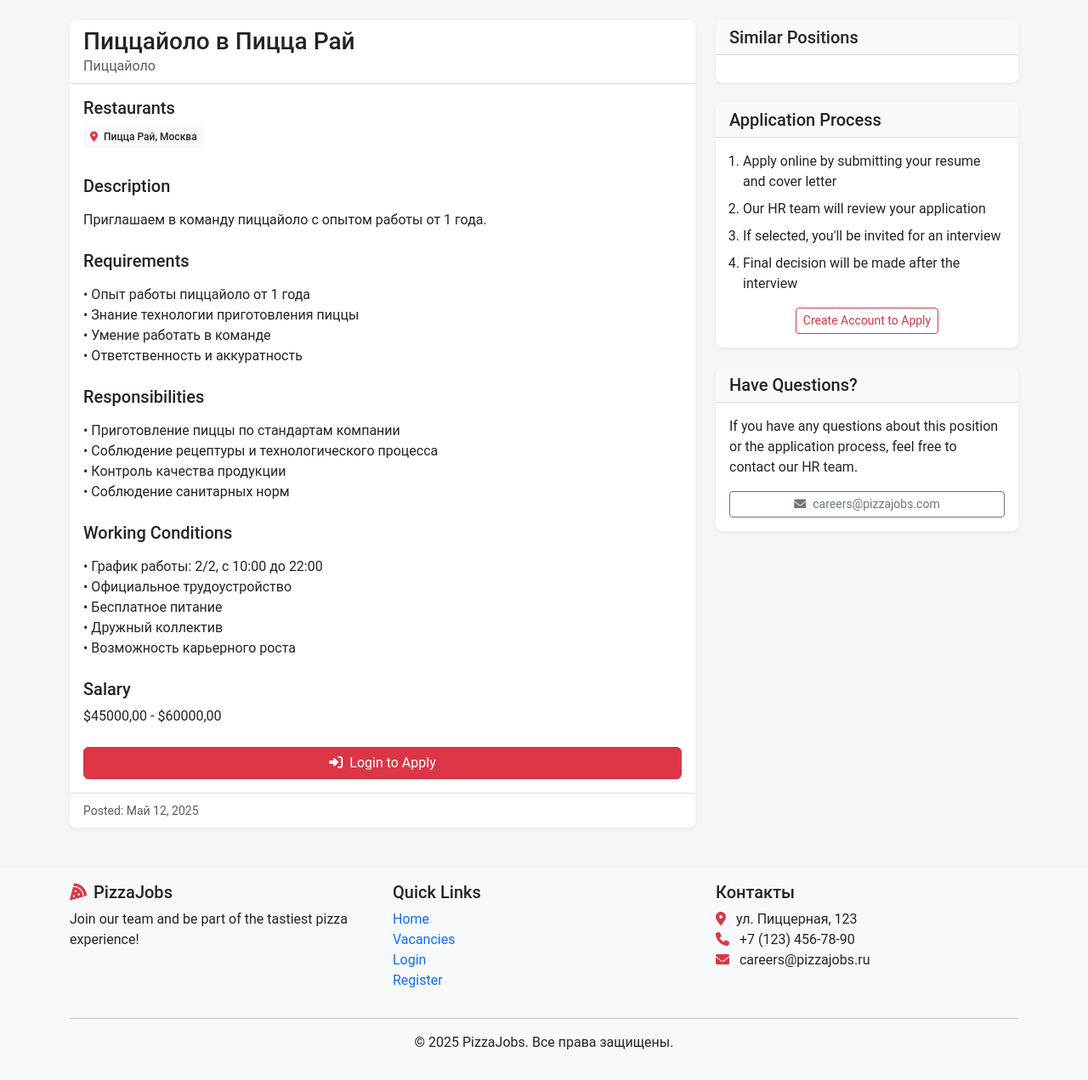
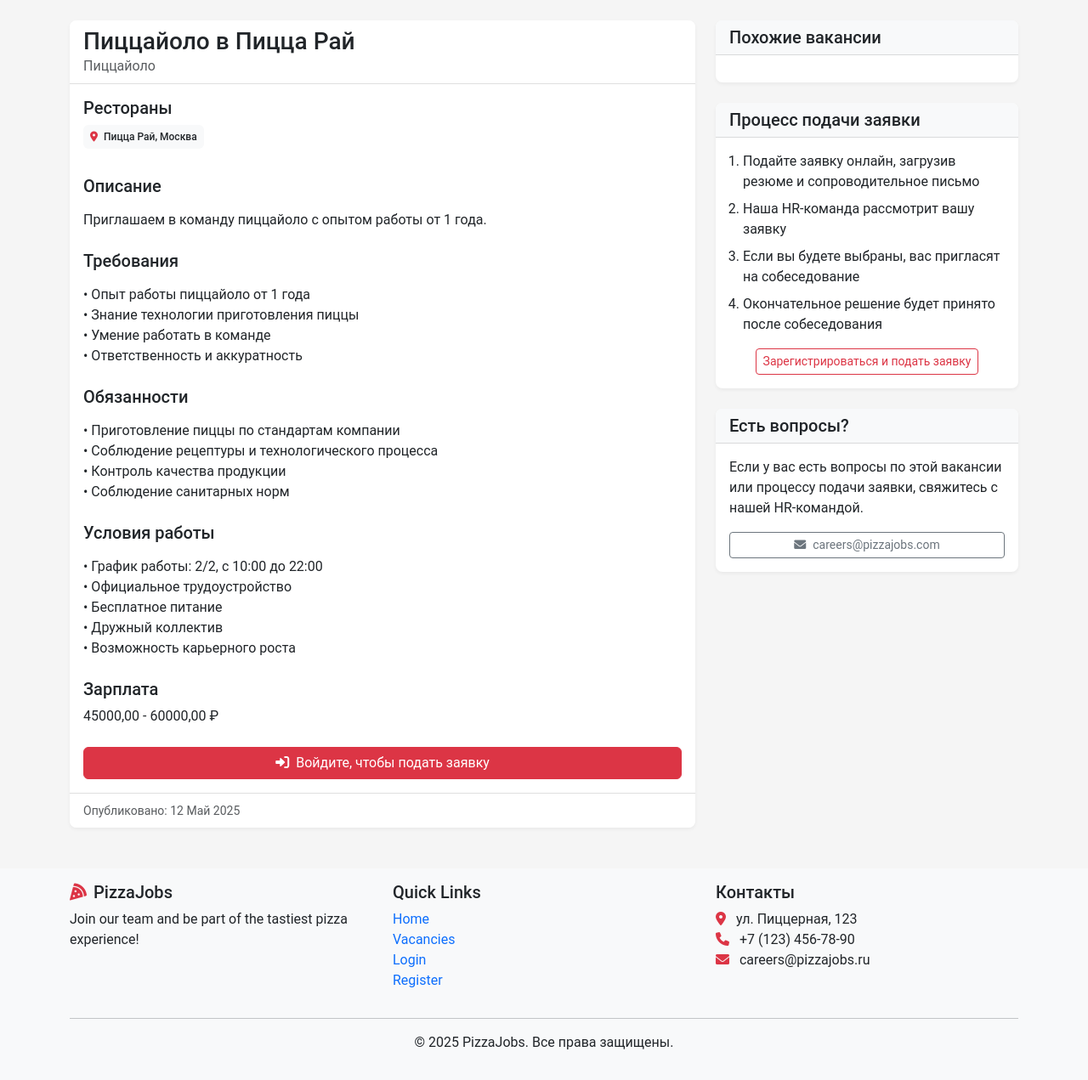
Before and after one commit to Ser-Ruslan/PizzaStaffMatchmaker, a Django app: page /vacancies/1/ in a window 1280 px wide. Shown: the part 56-1327 px from the top of the page at 85% size. Run offline with Django 4.2, Linux system fonts and the light colour scheme; data comes from the database, SQL or seed files in the repository.

Commit message:
Translate the application into Russian language for better user experience
Implement Russian translations for forms and templates in the recruitment app.

Replit-Commit-Author: Agent
Replit-Commit-Session-Id: 39e074a4-5c72-46fc-9419-0e6fa97fd8d1
Replit-Commit-Screenshot-Url: https://storage.googleapis.com/screenshot-production-us-central1/22471cb6-5625-4c35-922c-b84062b0ad30/77ab8d1d-f510-4e8d-8e1e-83839cdd192c.jpg

```diff
--- a/pizza_recruitment/templates/vacancies/detail.html
+++ b/pizza_recruitment/templates/vacancies/detail.html
@@ -14,7 +14,7 @@
                 </div>
                 <div class="card-body">
                     <div class="mb-4">
-                        <h5>Restaurants</h5>
+                        <h5>Рестораны</h5>
                         <div class="d-flex flex-wrap">
                             {% for restaurant in vacancy.restaurants.all %}
                                 <div class="badge bg-light text-dark me-2 mb-2 p-2">
@@ -26,35 +26,35 @@
                     </div>
 
                     <div class="mb-4">
-                        <h5>Description</h5>
+                        <h5>Описание</h5>
                         <p>{{ vacancy.description|linebreaks }}</p>
                     </div>
 
                     <div class="mb-4">
-                        <h5>Requirements</h5>
+                        <h5>Требования</h5>
                         <p>{{ vacancy.requirements|linebreaks }}</p>
                     </div>
 
                     <div class="mb-4">
-                        <h5>Responsibilities</h5>
+                        <h5>Обязанности</h5>
                         <p>{{ vacancy.responsibilities|linebreaks }}</p>
                     </div>
 
                     <div class="mb-4">
-                        <h5>Working Conditions</h5>
+                        <h5>Условия работы</h5>
                         <p>{{ vacancy.conditions|linebreaks }}</p>
                     </div>
 
                     {% if vacancy.salary_min or vacancy.salary_max %}
                         <div class="mb-4">
-                            <h5>Salary</h5>
+                            <h5>Зарплата</h5>
                             <p>
                                 {% if vacancy.salary_min and vacancy.salary_max %}
-                                    ${{ vacancy.salary_min }} - ${{ vacancy.salary_max }}
+                                    {{ vacancy.salary_min }} - {{ vacancy.salary_max }} ₽
                                 {% elif vacancy.salary_min %}
-                                    From ${{ vacancy.salary_min }}
+                                    От {{ vacancy.salary_min }} ₽
                                 {% elif vacancy.salary_max %}
-                                    Up to ${{ vacancy.salary_max }}
+                                    До {{ vacancy.salary_max }} ₽
                                 {% endif %}
                             </p>
                         </div>
@@ -65,23 +65,23 @@
                             {% if user.profile.role == 'CANDIDATE' %}
                                 {% if user_applied %}
                                     <button class="btn btn-secondary" disabled>
-                                        <i class="fas fa-check me-2"></i>You've Already Applied
+                                        <i class="fas fa-check me-2"></i>Вы уже подали заявку
                                     </button>
                                 {% else %}
                                     <a href="{% url 'apply_for_vacancy' vacancy.id %}" class="btn btn-danger">
-                                        <i class="fas fa-paper-plane me-2"></i>Apply Now
+                                        <i class="fas fa-paper-plane me-2"></i>Подать заявку
                                     </a>
                                 {% endif %}
                             {% endif %}
                         {% else %}
                             <a href="{% url 'login' %}?next={% url 'apply_for_vacancy' vacancy.id %}" class="btn btn-danger">
-                                <i class="fas fa-sign-in-alt me-2"></i>Login to Apply
+                                <i class="fas fa-sign-in-alt me-2"></i>Войдите, чтобы подать заявку
                             </a>
                         {% endif %}
                     </div>
                 </div>
                 <div class="card-footer bg-white text-muted">
-                    <small>Posted: {{ vacancy.created_at|date:"F j, Y" }}</small>
+                    <small>Опубликовано: {{ vacancy.created_at|date:"j F Y" }}</small>
                 </div>
             </div>
         </div>
@@ -90,7 +90,7 @@
             <!-- Similar Vacancies Sidebar -->
             <div class="card shadow-sm mb-4">
                 <div class="card-header bg-light">
-                    <h5 class="mb-0">Similar Positions</h5>
+                    <h5 class="mb-0">Похожие вакансии</h5>
                 </div>
                 <div class="card-body">
                     {% with similar_vacancies=vacancy.position_type.vacancies.all|slice:":5" %}
@@ -106,7 +106,7 @@
                                                 {% if similar.restaurants.count == 1 %}
                                                     {{ similar.restaurants.first.city }}
                                                 {% else %}
-                                                    Multiple locations
+                                                    Несколько локаций
                                                 {% endif %}
                                             </div>
                                         </li>
@@ -114,7 +114,7 @@
                                 {% endfor %}
                             </ul>
                         {% else %}
-                            <p class="text-muted">No similar positions available.</p>
+                            <p class="text-muted">Нет похожих вакансий.</p>
                         {% endif %}
                     {% endwith %}
                 </div>
@@ -123,27 +123,27 @@
             <!-- Application Process Card -->
             <div class="card shadow-sm mb-4">
                 <div class="card-header bg-light">
-                    <h5 class="mb-0">Application Process</h5>
+                    <h5 class="mb-0">Процесс подачи заявки</h5>
                 </div>
                 <div class="card-body">
                     <ol class="ps-3">
-                        <li class="mb-2">Apply online by submitting your resume and cover letter</li>
-                        <li class="mb-2">Our HR team will review your application</li>
-                        <li class="mb-2">If selected, you'll be invited for an interview</li>
-                        <li class="mb-2">Final decision will be made after the interview</li>
+                        <li class="mb-2">Подайте заявку онлайн, загрузив резюме и сопроводительное письмо</li>
+                        <li class="mb-2">Наша HR-команда рассмотрит вашу заявку</li>
+                        <li class="mb-2">Если вы будете выбраны, вас пригласят на собеседование</li>
+                        <li class="mb-2">Окончательное решение будет принято после собеседования</li>
                     </ol>
                     <div class="text-center mt-3">
                         {% if user.is_authenticated %}
                             {% if user.profile.role == 'CANDIDATE' %}
                                 {% if not user_applied %}
                                     <a href="{% url 'apply_for_vacancy' vacancy.id %}" class="btn btn-sm btn-outline-danger">
-                                        Apply Now
+                                        Подать заявку
                                     </a>
                                 {% endif %}
                             {% endif %}
                         {% else %}
                             <a href="{% url 'register' %}" class="btn btn-sm btn-outline-danger">
-                                Create Account to Apply
+                                Зарегистрироваться и подать заявку
                             </a>
                         {% endif %}
                     </div>
@@ -153,10 +153,10 @@
             <!-- Contact Card -->
             <div class="card shadow-sm">
                 <div class="card-header bg-light">
-                    <h5 class="mb-0">Have Questions?</h5>
+                    <h5 class="mb-0">Есть вопросы?</h5>
                 </div>
                 <div class="card-body">
-                    <p>If you have any questions about this position or the application process, feel free to contact our HR team.</p>
+                    <p>Если у вас есть вопросы по этой вакансии или процессу подачи заявки, свяжитесь с нашей HR-командой.</p>
                     <div class="d-grid">
                         <a href="mailto:careers@pizzajobs.com" class="btn btn-sm btn-outline-secondary">
                             <i class="fas fa-envelope me-2"></i>careers@pizzajobs.com
```
Also changed, not shown: pizza_recruitment/recruitment/forms.py (+31 -0 lines).
